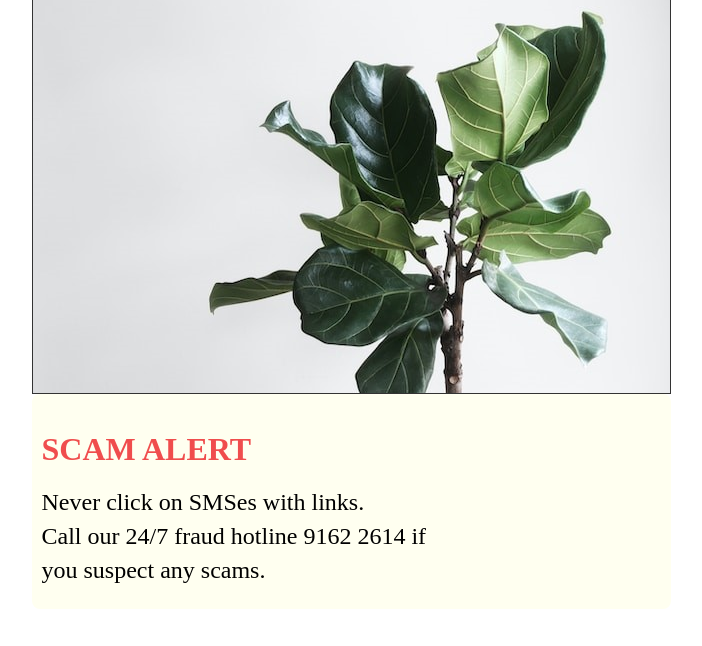
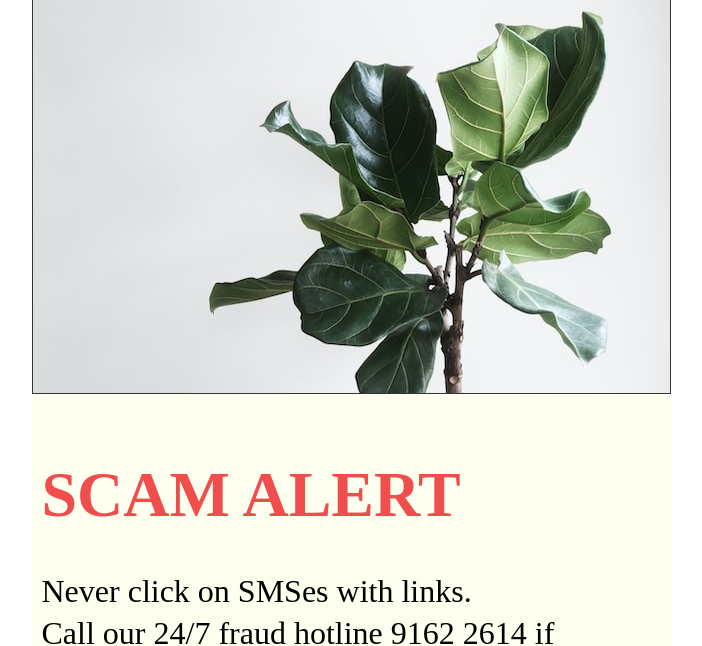
Before and after one commit to michi0106/michi0106.github.io, a plain HTML site: page Index.html in a window 1280 px wide. Shown: the part 306-952 px from the top of the page, without its empty margins (289-991 px from the left). Drawn offline with Linux system fonts and the light colour scheme.

Commit message:
Update Index.css

```diff
--- a/css/Index.css
+++ b/css/Index.css
@@ -35,13 +35,14 @@ body {
   padding: 10px;
   border-radius: 8px; /*ボタンの角を丸くする*/
   background-color: rgb(255, 255, 240);
+  font-size: 32px;
 }
 
 .note p {
   font-size:large;
   line-height:10px; /*改行間隔*/
   color: black;
-  font-size: 24px;
+  font-size: 32px;
 }
 
 .SignUp {
```
